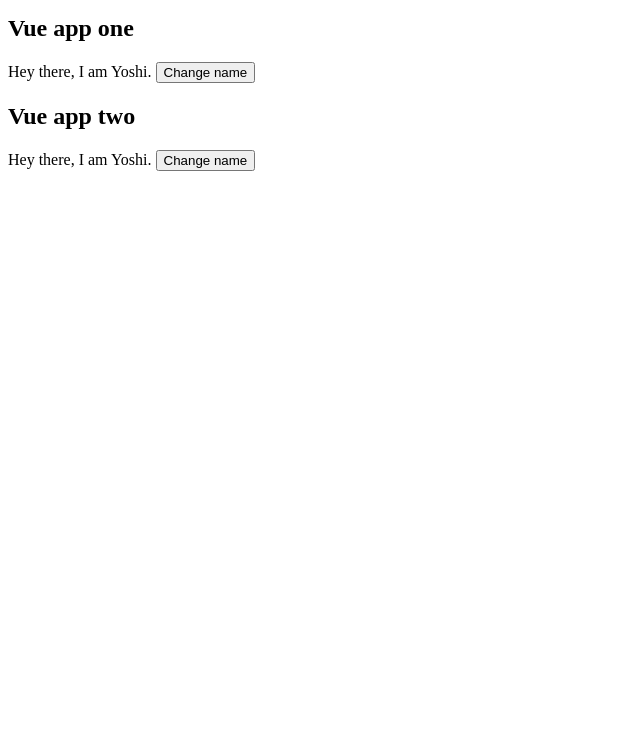
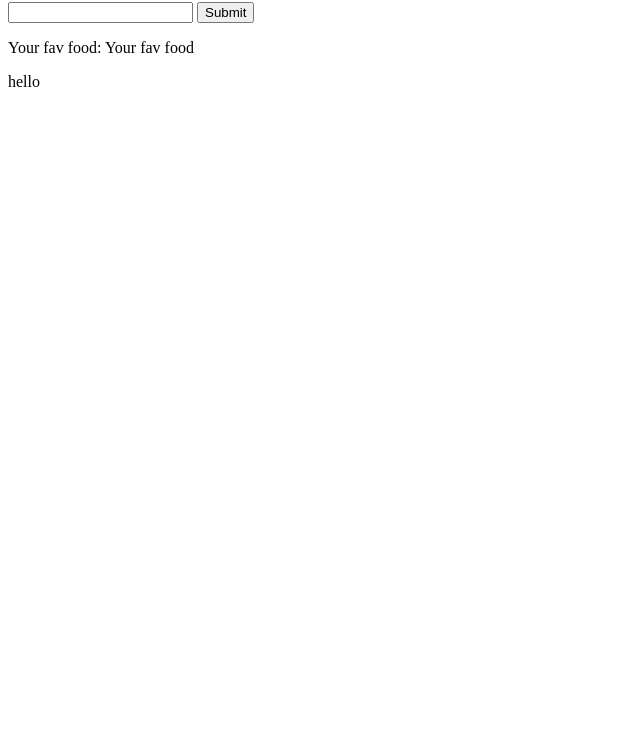
Before and after one commit to DaftBeowulf/vue-examples, a website: page index.html in a window 1280 px wide. Shown: the part 65-800 px from the top of the page, without its empty margins (0-640 px from the left). Drawn offline with nearby package versions, Linux system fonts and the light colour scheme.

Commit message:
:sparkles: Examples of refs

```diff
--- a/app.js
+++ b/app.js
@@ -1,22 +1,13 @@
-Vue.component("greeting", {
-  template:
-    "<p>Hey there, I am {{name}}. <button v-on:click='changeName'>Change name</button></p>",
-  data: function() {
-    return {
-      name: "Yoshi"
-    };
+new Vue({
+  el: "#vue-app",
+  data: {
+    output: "Your fav food"
   },
   methods: {
-    changeName: function() {
-      this.name = "Mario";
+    readRefs: function() {
+      const { input, test } = this.$refs;
+      console.log(input.value, test.innerText);
+      this.output = input.value;
     }
   }
 });
-
-new Vue({
-  el: "#vue-app-one"
-});
-
-new Vue({
-  el: "#vue-app-two"
-});
--- a/index.html
+++ b/index.html
@@ -9,16 +9,12 @@
     <script src="https://cdn.jsdelivr.net/npm/vue"></script>
   </head>
   <body>
-    <h1>Multiple Vue instances</h1>
-
-    <div id="vue-app-one">
-      <h2>Vue app one</h2>
-      <greeting></greeting>
-    </div>
-
-    <div id="vue-app-two">
-      <h2>Vue app two</h2>
-      <greeting></greeting>
+    <div id="vue-app">
+      <h2>Refs</h2>
+      <input type="text" ref="input" />
+      <button v-on:click="readRefs">Submit</button>
+      <p>Your fav food: {{ output }}</p>
+      <div ref="test">hello</div>
     </div>
     <script src="app.js"></script>
   </body>
```
